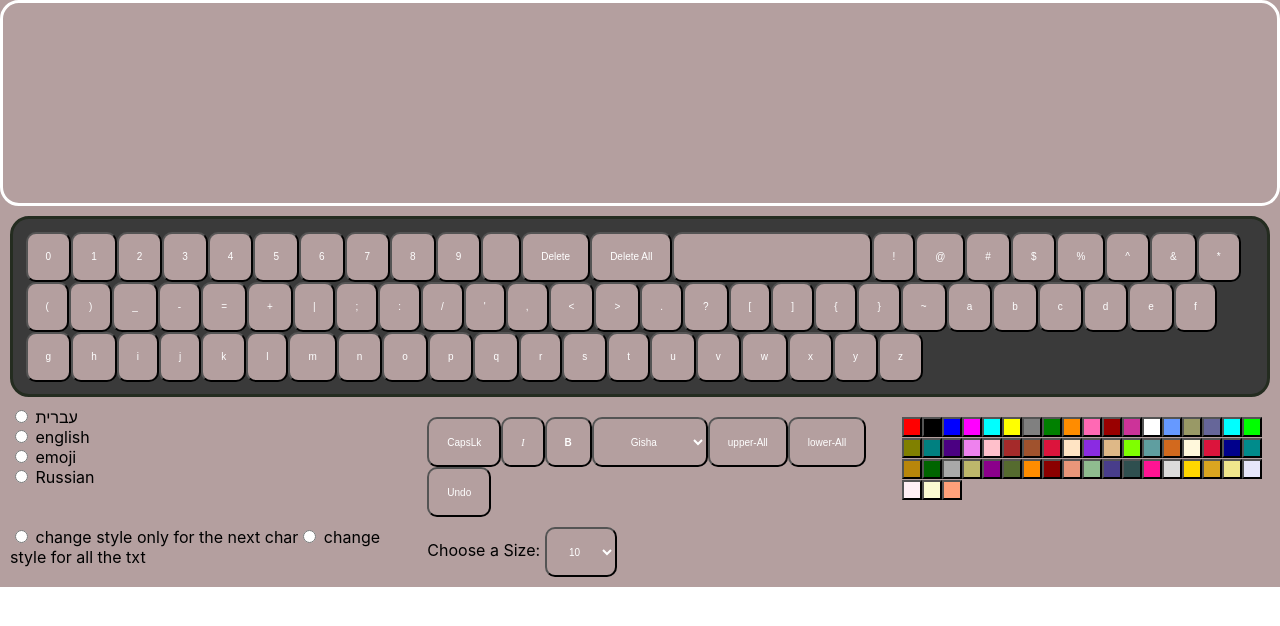
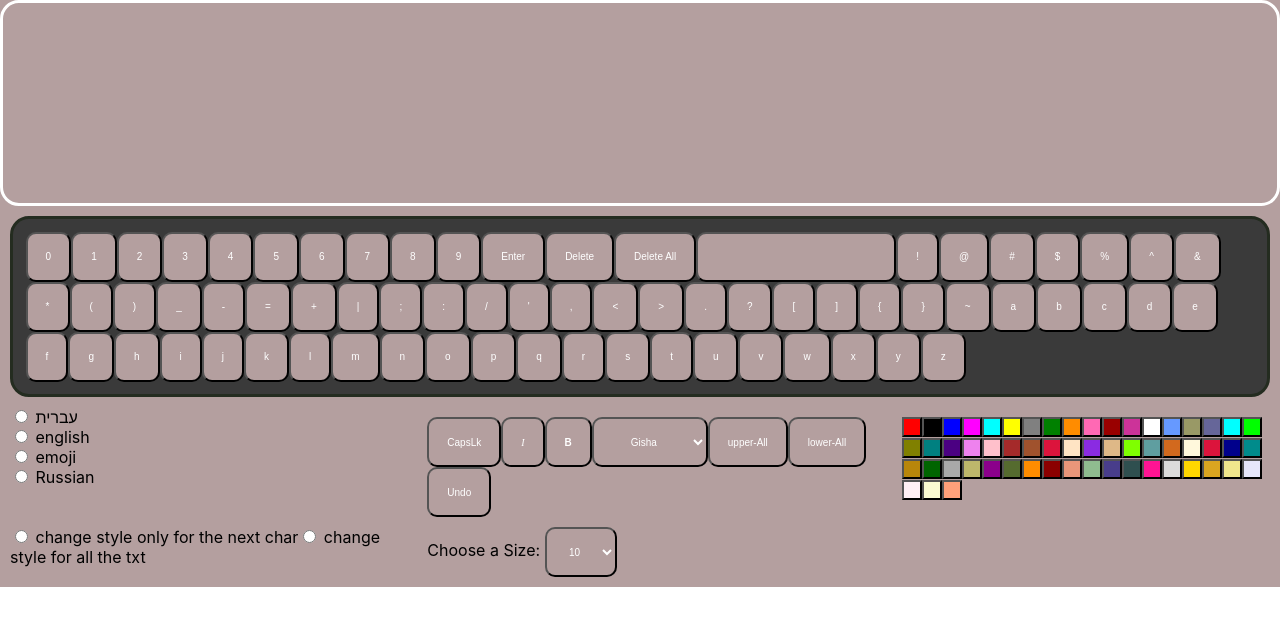
Before and after one commit to BatshevaYoffe/FSWD_4_BATSHEVA_CHELI, a React (Create React App) app: page / in a window 1280 px wide. Shown: the top 626 px of the page. Built offline with nearby package versions, Linux system fonts and the light colour scheme.

Commit message:
add enter

```diff
--- a/src/components/Content.js
+++ b/src/components/Content.js
@@ -24,7 +24,7 @@ this.changeBold=this.changeBold.bind(this)
 
     this.state = {
       colorAll: '', value: "", st: 'normal', bold: 'normal', font: "Arial", language: "english",
-      case: "lower", color: "black", size: "10px", changeAll: 'false', array: []
+      case: "lower", color: "black", size: "10px", changeAll: 'false', array: [],history:[]
     };
   }
   arrayChangeAll = []
@@ -37,6 +37,8 @@ this.changeBold=this.changeBold.bind(this)
   lastsizes = ['10px']
   lastlanguages = ['english']
   colorAll = []
+
+  lastarray=[]
   async undo() {
     // debugger
     let lastAction = this.lastActions.pop()
@@ -77,12 +79,15 @@ this.changeBold=this.changeBold.bind(this)
         this.lastbold.pop()
         await this.setState({ bold: this.lastbold[this.lastbold.length - 1] })
         break;
-      // case 'colorAll':
-      //   var lastarray=this.arrayChangeAll.pop()
-      //   console.log(lastarray);
+      case 'colorAll':
+        this.lastarray=this.arrayChangeAll.pop()
+        console.log(this.lastarray);
 
-      //   this.setState({array:lastarray})
-      //   break;
+        this.setState({array:this.lastarray})
+        break;
+        case 'fontAll':
+          this.setState({array:this.state.history})
+          break;
 
     }
 
@@ -129,7 +134,7 @@ this.changeBold=this.changeBold.bind(this)
   }
 
   async ChangeColor(c) {
-    if (this.state.changeAll = 'true') {
+    if (this.state.changeAll === 'true') {
       this.ChangeAllColor(c)
     }
     else {
@@ -157,7 +162,7 @@ this.changeBold=this.changeBold.bind(this)
     await this.setState({ case: val })
   }
   async changeFont(val) {
-    if (this.state.changeAll = 'true') {
+    if (this.state.changeAll === 'true') {
       this.ChangeAllFont(val)
     }
     else {
@@ -196,11 +201,12 @@ this.changeBold=this.changeBold.bind(this)
     this.lastActions.push('fontAll')
     // await this.setState({ fontAll: f })
     // this.fontAll.push(f)
+    this.setState({history:this.state.array})
     this.state.array.forEach((item, index, arr) => {
-      arr[index].style = { color: arr[index].style.fontSize, fontSize: arr[index].style.fontSize, fontStyle: f, fontweight: arr[index].style.bold, fontFamily: arr[index].style.font }
+      arr[index].style = { color: arr[index].style.fontSize, fontSize: arr[index].style.fontSize, fontStyle:arr[index].style.fontStyle , fontWeight: arr[index].style.fontWeight, fontFamily: f }
     }
     )
-    this.setState(this.state.array)
+    await this.setState(this.state.array)
   }
 
   render() {
--- a/src/components/DisplayArea.js
+++ b/src/components/DisplayArea.js
@@ -16,8 +16,12 @@ class DisplayArea extends React.Component {
                 <div style={{ overflow: 'auto' }} className="flex">
                     <p >
                         {this.props.arr.map((i, index) =>
-                            <span style={this.props.arr[index].style}>{this.props.arr[index].value}</span>
-                        )}
+                            (this.props.arr[index].value === '\t')?
+                            <br/>
+                            :
+                                <span style={this.props.arr[index].style}>{this.props.arr[index].value}</span>
+                        )
+                        }
                     </p>
                 </div>
             </div>
--- a/src/components/Key.js
+++ b/src/components/Key.js
@@ -16,7 +16,10 @@ class Key extends React.Component {
     if(this.props.char===" ")style.width = "200px";
 
     return (<div class="flex" >
-      <button class='key-button item' style={style}  onClick={this.sayHello}>{this.props.char}</button>
+      {this.props.char==='\t'?
+      <button class='key-button item' style={style}  onClick={this.sayHello}>Enter</button>
+      :<button class='key-button item' style={style}  onClick={this.sayHello}>{this.props.char}</button>
+  }
     </div>);
   }
 }
--- a/src/components/Keyboard.js
+++ b/src/components/Keyboard.js
@@ -5,6 +5,9 @@ import "./Key.css";
 class Keyboard extends React.Component {
   RussianUppercase = new Array(32).fill(1).map((_, i) => String.fromCharCode(1040 + i));
   RussianLowercase = new Array(32).fill(1).map((_, i) => String.fromCharCode(1072 + i));
+  engL=new Array( 26 ).fill( 1 ).map( ( _, i ) => String.fromCharCode( 97 + i ) );
+  engU=new Array( 26 ).fill( 1 ).map( ( _, i ) => String.fromCharCode( 65 + i ) );
+  heb=new Array( 27 ).fill( 1 ).map( ( _, i ) => String.fromCharCode( 1488 + i ) );
   constructor(props) {
     super(props)
     this.onclick = this.onclick.bind(this)
@@ -17,9 +20,6 @@ class Keyboard extends React.Component {
 
   render() {
     var numbers = ["0", "1", "2", "3", "4", "5", "6", "7", "8", "9"]
-    var heb = ["א", "ב", "ג", "ד", "ה", "ו", "ז", "ח", "ט", "י", "כ", "ך", "ל", "מ", "ם", "נ", "ן", "ס", "ע", "פ", "ף", "צ", "ץ", "ק", "ר", "ש", "ת"]
-    var engU = ["A", "B", "C", "D", "E", "F", "G", "H", "I", "J", "K", "L", "M", "N", "O", "P", "Q", "R", "S", "T", "U", "V", "W", "X", "Y", "Z"]
-    var engL = ["a", "b", "c", "d", "e", "f", "g", "h", "i", "j", "k", "l", "m", "n", "o", "p", "q", "r", "s", "t", "u", "v", "w", "x", "y", "z"]
     var emoji = ['😀', "😁", "😂", "😃", "😄", "😅", "😆", "😇", "😈", "😉", "😊", '😋', "😌", '😍', '😎', '😏', '😐', '😑', "😒", "😓", '😔', '😕', '😖', '😗', '😘', '😙', '😚', '😛', '😜', '😝', '😞', '😟', '😠', '😡', '😢', '😣', '😤', '😥', '😦', '😧', '😨', "😩", '😪', '😫', '😬', '😭', '😮', '😯', '😰', '😱', '😲', '😳', '😴', '😵', '😶', '😷', '🙁', '🙂', '🙃', '🙄', '🤐', '🤑', '🤒', '🤓', '🤔', '🤕', '🤠', '🤡', '🤢', '🤣', '🤤', '🤥', '🤧', '🤨', '🤩', '🤪', '🤫', '🤬', '🤭', '🤮', '🤯', '🧐', '❤', '🌸', '🍓', '💞', '💯', '💗', '🔥']
     var characters = ['\t',"Delete", "Delete All", " ", "!", "@", "#", "$", "%", "^", "&", "*", "(", ")", "_", "-", "=", "+", "|", ";", ":", "/", "'", ",", "<", ">", ".", "?", "[", "]", "{", "}", "~"]
     var array = numbers
@@ -27,14 +27,14 @@ class Keyboard extends React.Component {
 
     if (this.props.lan == "english") {
       if (this.props.case === "lower") {
-        array = array.concat(engL)
+        array = array.concat(this.engL)
       }
       else {
-        array = array.concat(engU)
+        array = array.concat(this.engU)
       }
     }
     if (this.props.lan == "עברית") {
-      array = array.concat(heb)
+      array = array.concat(this.heb)
     }
     if (this.props.lan === 'emoji') {
       array = (emoji)
--- a/src/components/PerKey.js
+++ b/src/components/PerKey.js
@@ -65,10 +65,6 @@ class PerKey extends React.Component {
         <Key char={"upper-All"} func={this.onclick} />
         <Key char={"lower-All"} func={this.onclick} />
         <Key char={"Undo"} func={this.onclick} />
-
-        {/* <button onClick={() => this.click2('normal')}>normal</button>
-        <button onClick={() => this.click2("italic")}>italic</button> */}
-
         <button class='key-button item' /*className={this.state.italic =='normal'?'btnselected':''}*/ style={{fontStyle:'italic',fontFamily:'Aldhabi'}} onClick={() => this.click2(this.state.italic)}>I</button>
         <button class='key-button item' /*className={this.state.italic =='normal'?'btnselected':''}*/ style={{fontWeight:'bold'}} onClick={() => this.click5(this.state.bold)}>B</button>
 
```
